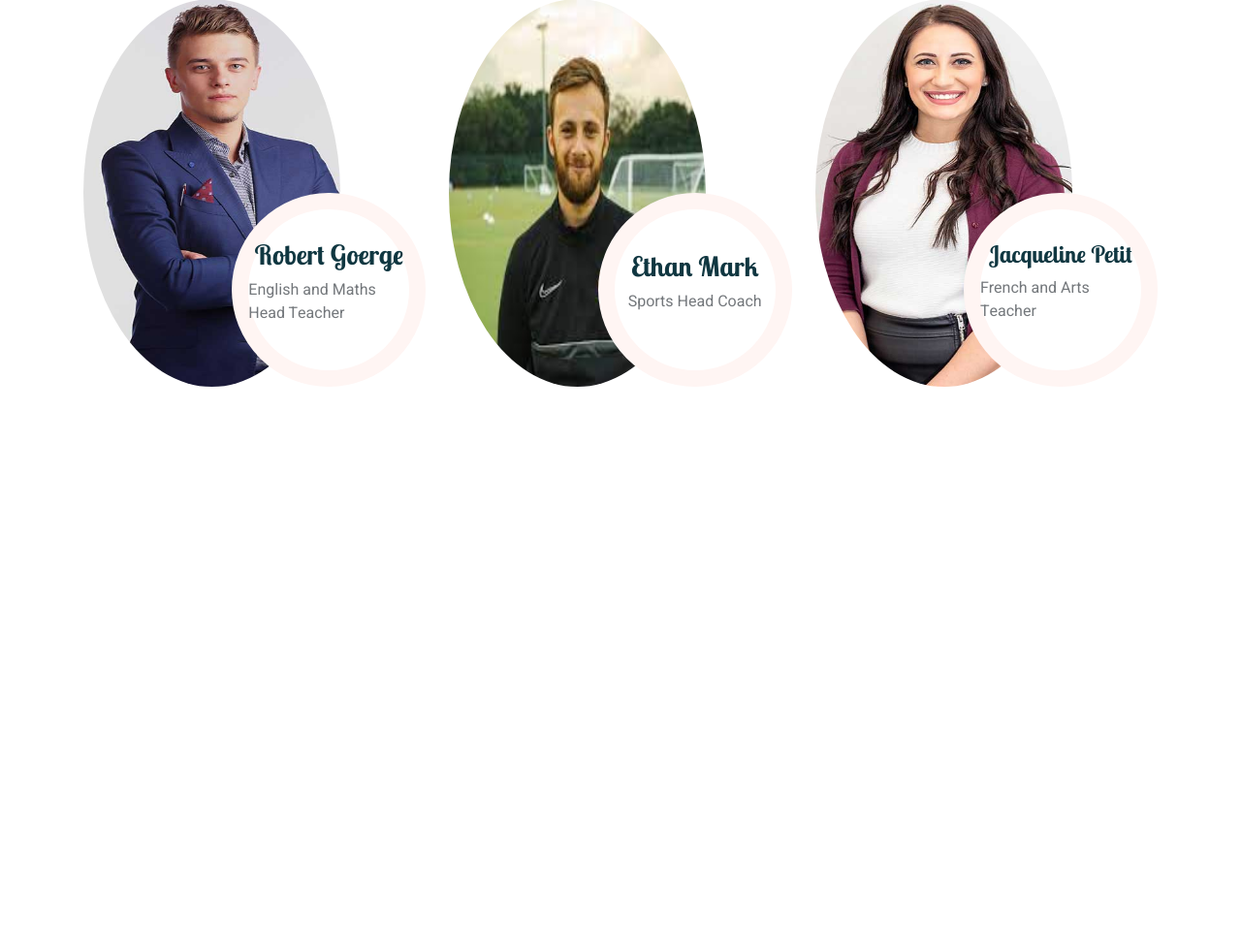
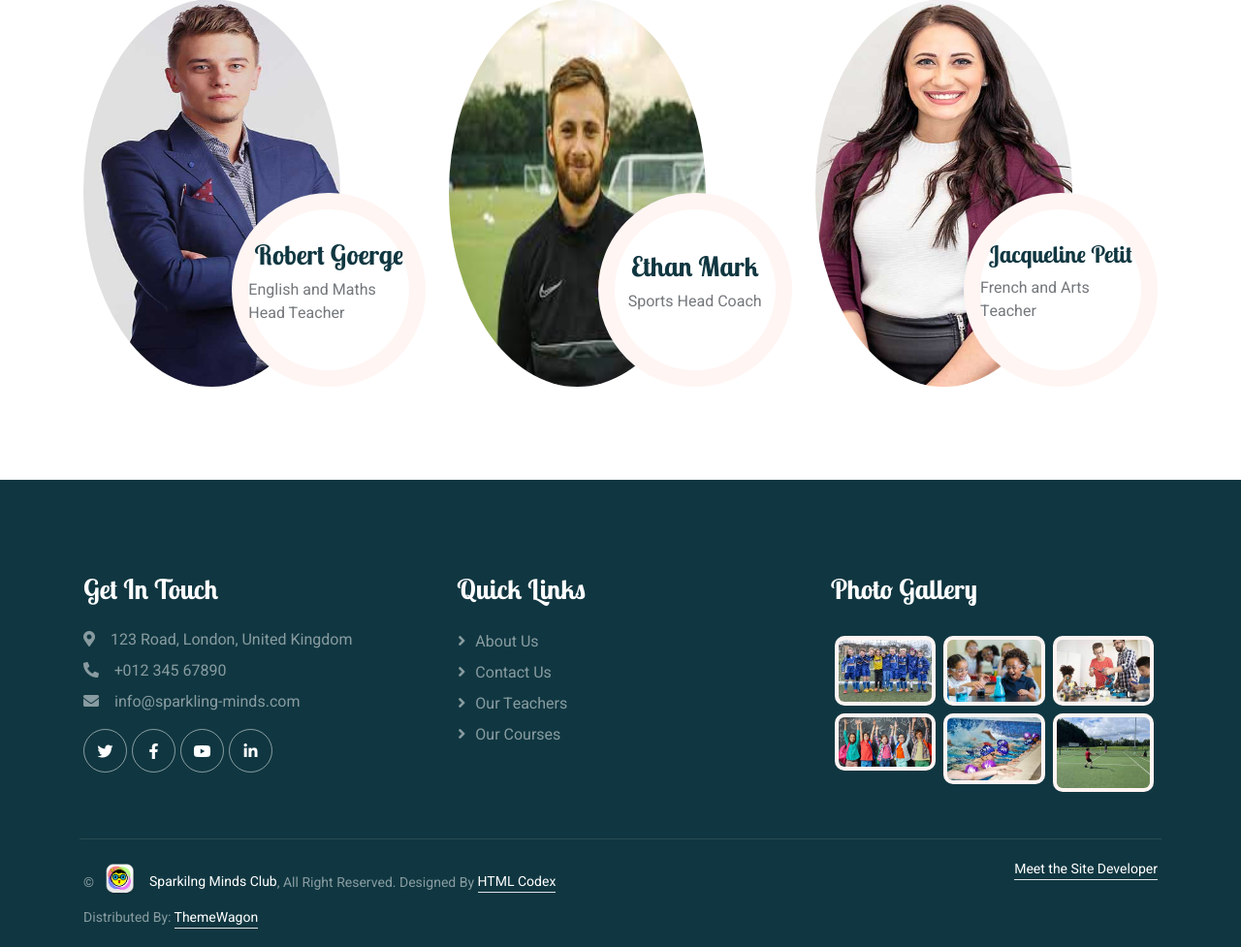
Before and after one commit to Jawahir01/Sparkling-Minds-Kids-Club, a Flask app: page / in a window 1280 px wide. Shown: the part 4852-5829 px from the top of the page at 97% size. Before the commit the page ends 5251 px from the top, so only its background shows below. Run offline with Flask 3, Linux system fonts and the light colour scheme; some libraries are stand-ins or nearby versions.

Commit message:
Add Footer Section

```diff
--- a/static/css/style.css
+++ b/static/css/style.css
@@ -114,7 +114,10 @@ h2,
 }
 
 
-.navbar .navbar-nav .nav-link:hover,
+.navbar .navbar-nav .nav-link:hover{
+   color: var(--primary);
+}
+
 .navbar .navbar-nav .nav-link.active {
     color: var(--blue);
 }
@@ -528,27 +531,35 @@ h2,
 }
 
 .footer .copyright {
-    padding: 25px 0;
-    font-size: 15px;
+    padding: 20px 0;
+    font-size: 14px;
     border-top: 1px solid rgba(256, 256, 256, .1);
+    text-decoration: none;
 }
 
 .footer .copyright a {
     color: #FFFFFF;
+    text-decoration: none;
 }
 
-.footer .footer-menu a {
-    margin-right: 15px;
-    padding-right: 15px;
+.footer .copyright a img{
+    width: 50px;
+    height: 50px;
+    text-decoration: none;
+}
+
+.footer .footer-dev a {
+    margin-right: 10px;
+    padding-right: 10px;
     border-right: 1px solid rgba(255, 255, 255, .1);
 }
 
 .footer .copyright a:hover,
-.footer .footer-menu a:hover {
+.footer .footer-dev a:hover {
     color: var(--primary) !important;
 }
 
-.footer .footer-menu a:last-child {
+.footer .footer-dev a:last-child {
     margin-right: 0;
     padding-right: 0;
     border-right: none;
--- a/templates/index.html
+++ b/templates/index.html
@@ -835,7 +835,7 @@
       </div>
       <!-- Gallery End -->
 
-      <!-- Team Start -->
+      <!-- Teachers Start -->
       <div class="container-xxl py-5">
         <div class="container">
           <div
@@ -884,14 +884,141 @@
                 />
                 <div class="team-text">
                   <h4>Jacqueline Petit</h4>
-                  <p> French and Arts Teacher</p>
+                  <p>French and Arts Teacher</p>
                 </div>
               </div>
             </div>
           </div>
         </div>
       </div>
-      <!-- Team End -->
+      <!-- Teachers End -->
+
+      <!-- Footer Start -->
+      <div
+        class="container-fluid bg-dark text-white-50 footer pt-5 mt-5 wow fadeIn"
+        data-wow-delay="0.1s"
+      >
+        <div class="container py-5">
+          <div class="row g-5">
+            <div class="col-lg-4 col-md-6">
+              <h3 class="text-white mb-4">Get In Touch</h3>
+              <p class="mb-2">
+                <i class="fa fa-map-marker-alt me-3"></i>123 Road, London,
+                United Kingdom
+              </p>
+              <p class="mb-2">
+                <i class="fa fa-phone-alt me-3"></i>+012 345 67890
+              </p>
+              <p class="mb-2">
+                <i class="fa fa-envelope me-3"></i>info@sparkling-minds.com
+              </p>
+              <div class="d-flex pt-2">
+                <a class="btn btn-outline-light btn-social" href="#"
+                  ><i class="fab fa-twitter"></i
+                ></a>
+                <a class="btn btn-outline-light btn-social" href="#"
+                  ><i class="fab fa-facebook-f"></i
+                ></a>
+                <a class="btn btn-outline-light btn-social" href="#"
+                  ><i class="fab fa-youtube"></i
+                ></a>
+                <a class="btn btn-outline-light btn-social" href="#"
+                  ><i class="fab fa-linkedin-in"></i
+                ></a>
+              </div>
+            </div>
+            <div class="col-lg-4 col-md-6">
+              <h3 class="text-white mb-4">Quick Links</h3>
+              <a class="btn btn-link text-white-50" href="">About Us</a>
+              <a class="btn btn-link text-white-50" href="">Contact Us</a>
+              <a class="btn btn-link text-white-50" href="">Our Teachers</a>
+              <a class="btn btn-link text-white-50" href="">Our Courses</a>
+            </div>
+            <div class="col-lg-4 col-md-6">
+              <h3 class="text-white mb-4">Photo Gallery</h3>
+              <div class="row g-2 pt-2">
+                <div class="col-4">
+                  <img
+                    class="img-fluid rounded bg-light p-1"
+                    src="{{ url_for('static', filename='img/photo4.jpg') }}"
+                    alt=""
+                  />
+                </div>
+                <div class="col-4">
+                  <img
+                    class="img-fluid rounded bg-light p-1"
+                    src="{{ url_for('static', filename='img/photo12.jpg') }}"
+                    alt=""
+                  />
+                </div>
+                <div class="col-4">
+                  <img
+                    class="img-fluid rounded bg-light p-1"
+                    src="{{ url_for('static', filename='img/photo14.jpg') }}"
+                    alt=""
+                  />
+                </div>
+                <div class="col-4">
+                  <img
+                    class="img-fluid rounded bg-light p-1"
+                    src="{{ url_for('static', filename='img/photo18.jpg') }}"
+                    alt=""
+                  />
+                </div>
+                <div class="col-4">
+                  <img
+                    class="img-fluid rounded bg-light p-1"
+                    src="{{ url_for('static', filename='img/swimming.jpg') }}"
+                    alt=""
+                  />
+                </div>
+                <div class="col-4">
+                  <img
+                    class="img-fluid rounded bg-light p-1"
+                    src="{{ url_for('static', filename='img/photo2.jpg') }}"
+                    alt=""
+                  />
+                </div>
+              </div>
+            </div>
+          </div>
+        </div>
+        <div class="container">
+          <div class="copyright">
+            <div class="row">
+              <div class="col-md-6 text-center text-md-start mb-3 mb-md-0">
+                &copy;
+                <a href="#">
+                    <img src="{{ url_for('static', filename='img/logo-2.png')}}" />
+                    Sparkilng Minds Club</a>, All
+                Right Reserved. Designed By
+                <a class="border-bottom" href="https://htmlcodex.com"
+                target="_blank"
+                  >HTML Codex</a
+                >
+                <br />Distributed By:
+                <a
+                  class="border-bottom"
+                  href="https://themewagon.com"
+                  target="_blank"
+                  >ThemeWagon</a
+                >
+              </div>
+            <div class="col-md-6 text-center text-md-end">
+                <div class="footer-dev">
+                    <a class="border-bottom" href="#" target="_blank">Meet the Site Developer</a>
+                </div>
+            </div>
+            </div>
+          </div>
+        </div>
+      </div>
+      <!-- Footer End -->
+
+      <!-- Back to Top -->
+      <a href="#" class="btn btn-lg btn-primary btn-lg-square back-to-top"
+        ><i class="bi bi-arrow-up"></i
+      ></a>
     </div>
 
     <!-- JavaScript Libraries -->
```
Also changed, not shown: static/img/logo-2.png (added).
